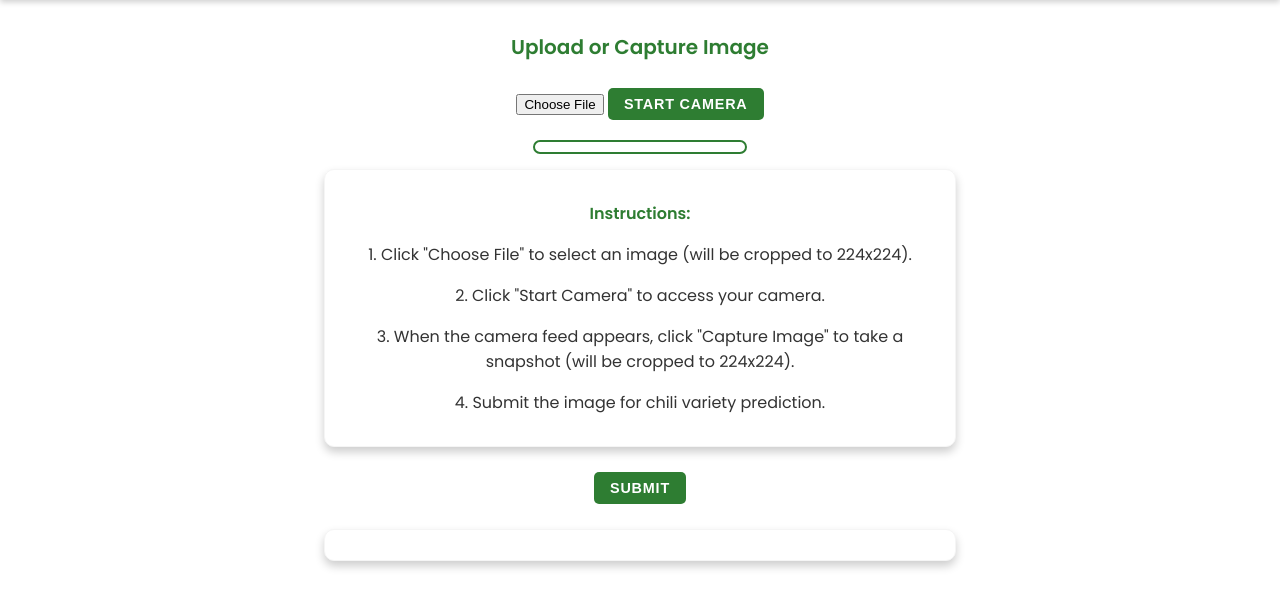
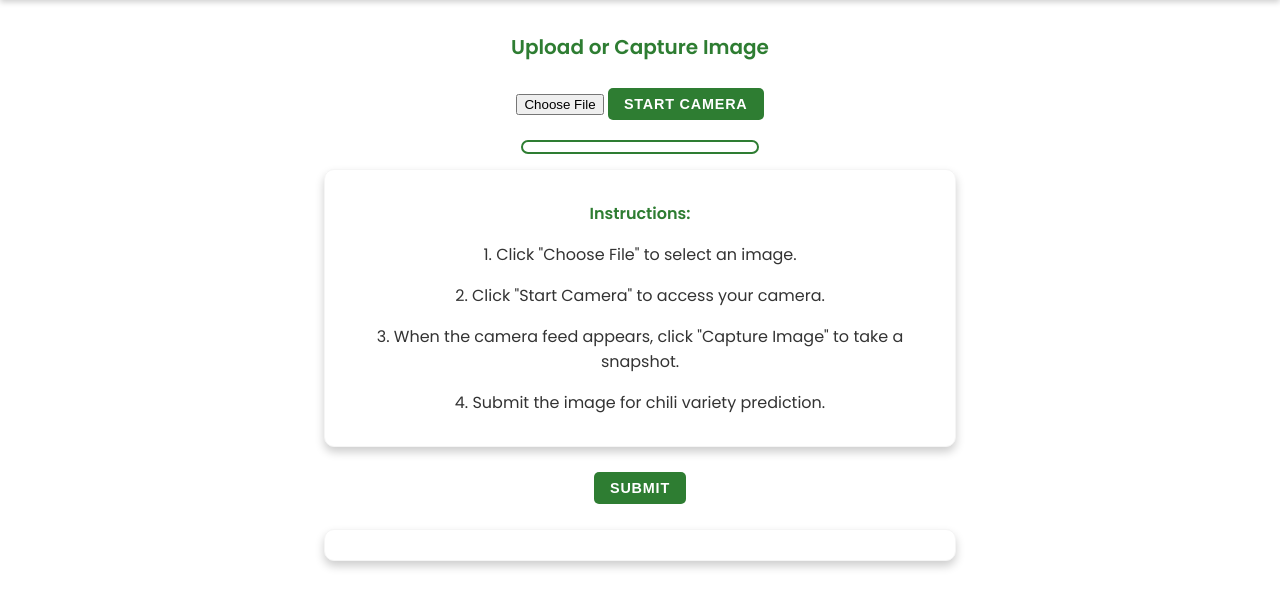
Before and after one commit to ejbaslot/ChipAI, a Flask app: page /ai in a window 1280 px wide. Shown: the part 80-694 px from the top of the page. Run offline with Flask 3, Linux system fonts and the light colour scheme; the visitor is signed in with stand-in values (Sample User, id 1); some libraries are stand-ins or nearby versions.

Commit message:
Fix zoom

```diff
--- a/ChipAI/templates/AI.html
+++ b/ChipAI/templates/AI.html
@@ -43,9 +43,9 @@
 
         <div class="instructions content-card">
             <h3>Instructions:</h3>
-            <p>1. Click "Choose File" to select an image (will be cropped to 224x224).</p>
+            <p>1. Click "Choose File" to select an image.</p>
             <p>2. Click "Start Camera" to access your camera.</p>
-            <p>3. When the camera feed appears, click "Capture Image" to take a snapshot (will be cropped to 224x224).</p>
+            <p>3. When the camera feed appears, click "Capture Image" to take a snapshot.</p>
             <p>4. Submit the image for chili variety prediction.</p>
         </div>
 
@@ -216,7 +216,7 @@
             justify-content: center;
             gap: 10px;
             margin: 10px auto;
-            max-width: 200px;
+            max-width: 224px;
             border: 2px solid #2E7D32;
             border-radius: 10px;
             padding: 5px;
@@ -224,7 +224,7 @@
 
         video, #snapshot {
             width: 100%;
-            max-width: 200px;
+            max-width: 224px;
             border-radius: 10px;
         }
 
@@ -354,11 +354,11 @@
             }
 
             .camera-container {
-                max-width: 180px;
+                max-width: 200px;
             }
 
             video, #snapshot {
-                max-width: 180px;
+                max-width: 200px;
             }
 
             footer {
@@ -406,11 +406,11 @@
             }
 
             .camera-container {
-                max-width: 150px;
+                max-width: 180px;
             }
 
             video, #snapshot {
-                max-width: 150px;
+                max-width: 180px;
             }
 
             footer {
@@ -466,10 +466,17 @@
             });
         }
 
-        // Start camera and display live feed
+        // Start camera with constrained resolution
         startCameraButton.addEventListener('click', async () => {
             try {
-                stream = await navigator.mediaDevices.getUserMedia({ video: true });
+                const constraints = {
+                    video: {
+                        width: { ideal: 224 },
+                        height: { ideal: 224 },
+                        aspectRatio: 1.0 // Square aspect ratio to match crop
+                    }
+                };
+                stream = await navigator.mediaDevices.getUserMedia(constraints);
                 video.srcObject = stream;
                 video.style.display = 'block';
                 captureImageButton.style.display = 'inline-block';
@@ -505,13 +512,8 @@
                 canvas.height = 224;
                 const ctx = canvas.getContext('2d');
 
-                const scale = Math.max(video.videoWidth, video.videoHeight) / 224;
-                const scaledWidth = video.videoWidth / scale;
-                const scaledHeight = video.videoHeight / scale;
-                const cropX = (video.videoWidth - scaledWidth) / 2;
-                const cropY = (video.videoHeight - scaledHeight) / 2;
-
-                ctx.drawImage(video, cropX, cropY, scaledWidth, scaledHeight, 0, 0, 224, 224);
+                // Use the full video frame since resolution is constrained
+                ctx.drawImage(video, 0, 0, 224, 224);
 
                 const blob = await new Promise((resolve) => {
                     canvas.toBlob(resolve, 'image/png');
```
